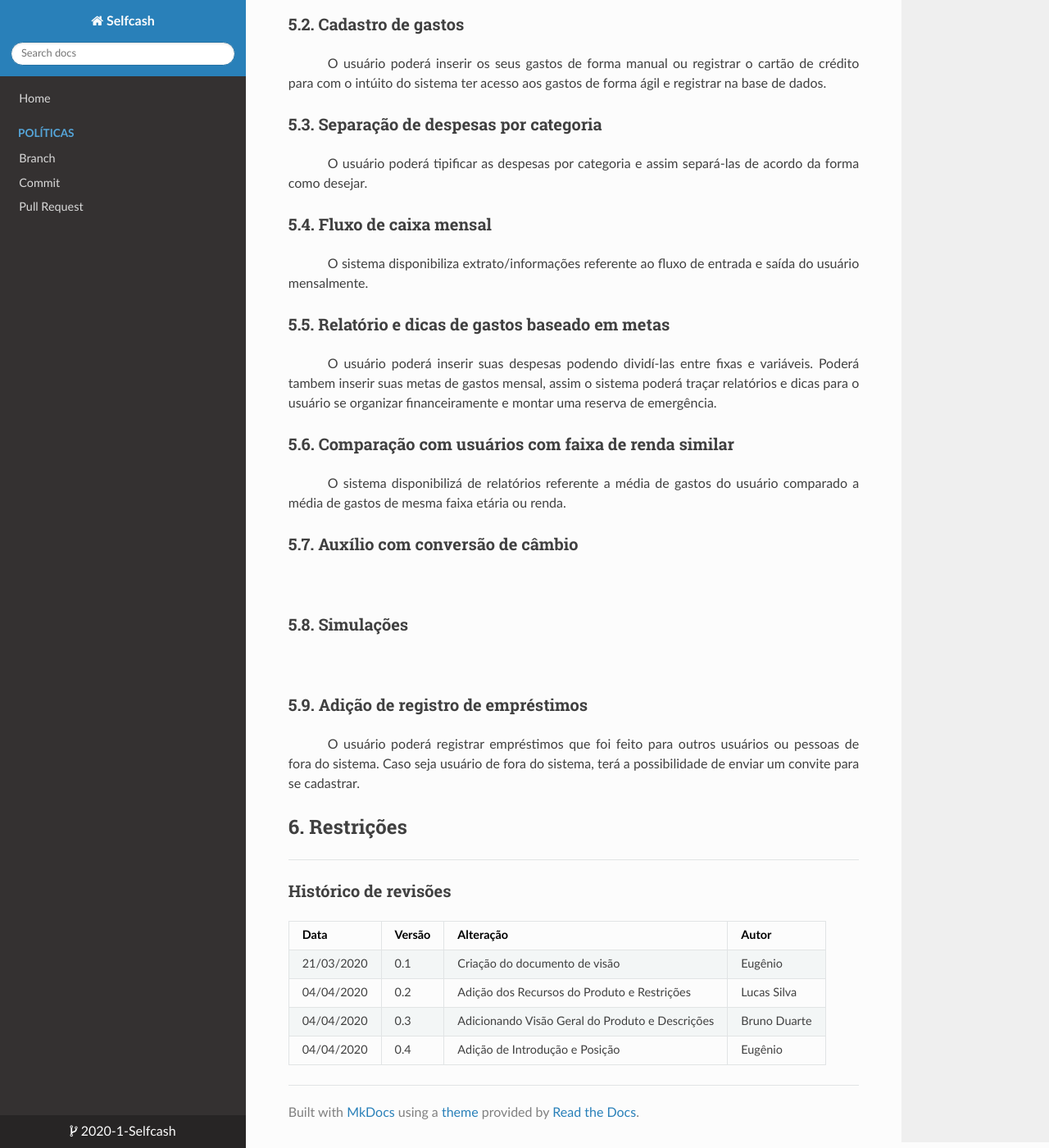
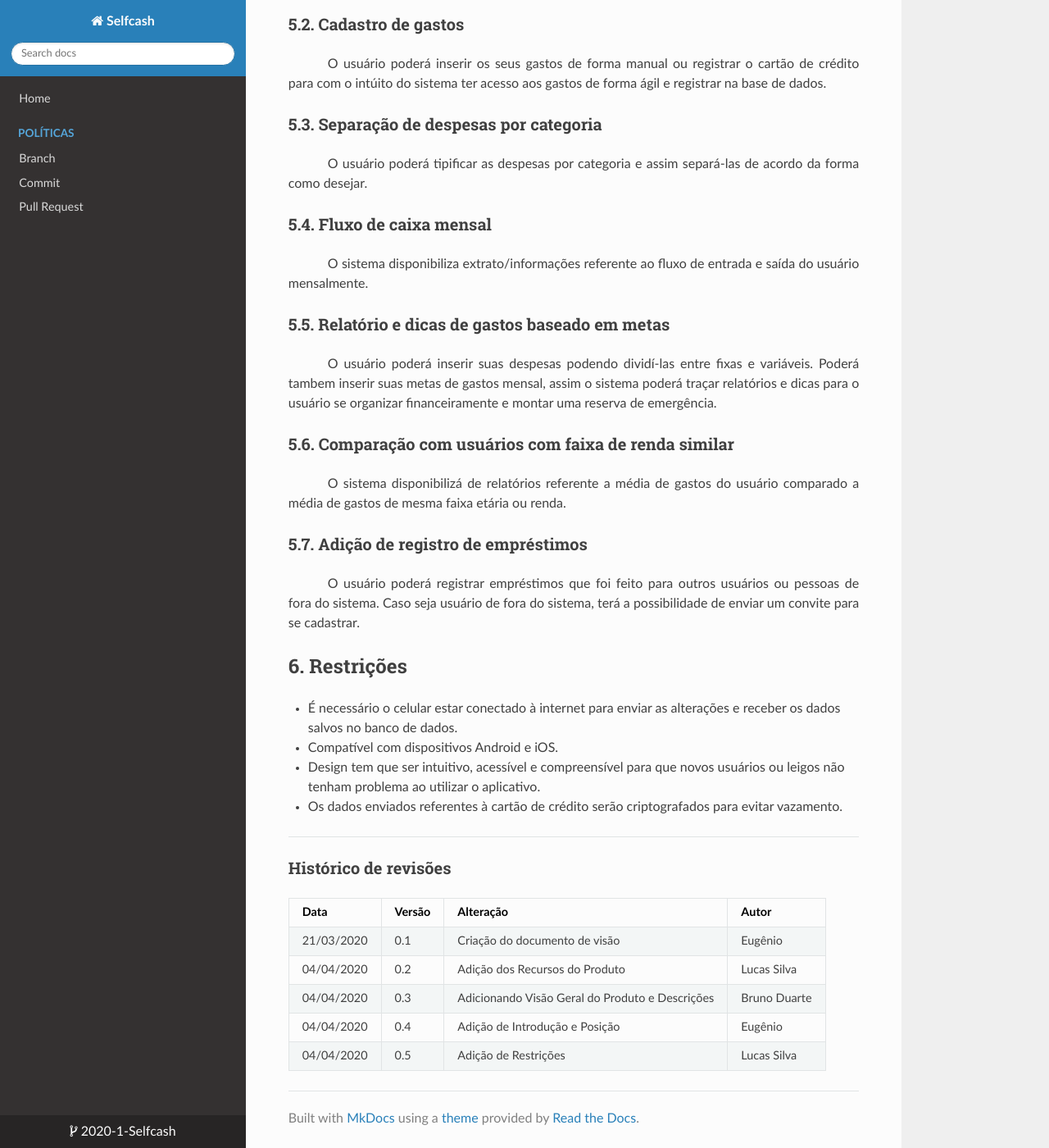
Before and after one commit to 2020-1-Selfcash/Docs, an MkDocs documentation site: the page built from docs/documento_visao.md, in a window 1280 px wide and 1400 px high, scrolled down 2878 px. Shown: the whole window at 82% size. Built offline with MkDocs 1.6.1, drawn with Linux system fonts in a browser that asks for light colours; nearby versions of some CDN libraries.

Commit message:
#3 Add Rrestrictions

```diff
--- a/docs/documento_visao.md
+++ b/docs/documento_visao.md
@@ -90,18 +90,15 @@ A aplicação permite a categorização de despesas e recomendações personaliz
 ### 5.6. Comparação com usuários com faixa de renda similar
 <p style="text-align:justify">&emsp;&emsp;&emsp;&emsp;O sistema disponibilizá de relatórios referente a média de gastos do usuário comparado a média de gastos de mesma faixa etária ou renda.</p>
 
-### 5.7. Auxílio com conversão de câmbio
-<p style="text-align:justify">&emsp;&emsp;&emsp;&emsp; </p>
-
-### 5.8. Simulações
-<p style="text-align:justify">&emsp;&emsp;&emsp;&emsp; </p>
-
-### 5.9. Adição de registro de empréstimos
+### 5.7. Adição de registro de empréstimos
 <p style="text-align:justify">&emsp;&emsp;&emsp;&emsp;O usuário poderá registrar empréstimos que foi feito para outros usuários ou pessoas de fora do sistema. Caso seja usuário de fora do sistema, terá a possibilidade de enviar um convite para se cadastrar.</p>
 
 
 ## 6. Restrições
-
+- É necessário o celular estar conectado à internet para enviar as alterações e receber os dados salvos no banco de dados.
+- Compatível com dispositivos Android e iOS.
+- Design tem que ser intuitivo, acessível e compreensível para que novos usuários ou leigos não tenham problema ao utilizar o aplicativo.
+- Os dados enviados referentes à cartão de crédito serão criptografados para evitar vazamento.
 
 
 ***
@@ -110,6 +107,7 @@ A aplicação permite a categorização de despesas e recomendações personaliz
 |Data|Versão|Alteração|Autor|
 |----|------|---------|-----|
 | 21/03/2020 | 0.1 | Criação do documento de visão | Eugênio |
-| 04/04/2020 | 0.2 | Adição dos Recursos do Produto e Restrições | Lucas Silva |
+| 04/04/2020 | 0.2 | Adição dos Recursos do Produto | Lucas Silva |
 | 04/04/2020 | 0.3 | Adicionando Visão Geral do Produto e Descrições | Bruno Duarte |
 | 04/04/2020 | 0.4 | Adição de Introdução e Posição | Eugênio |
+| 04/04/2020 | 0.5 | Adição de Restrições | Lucas Silva |
```
